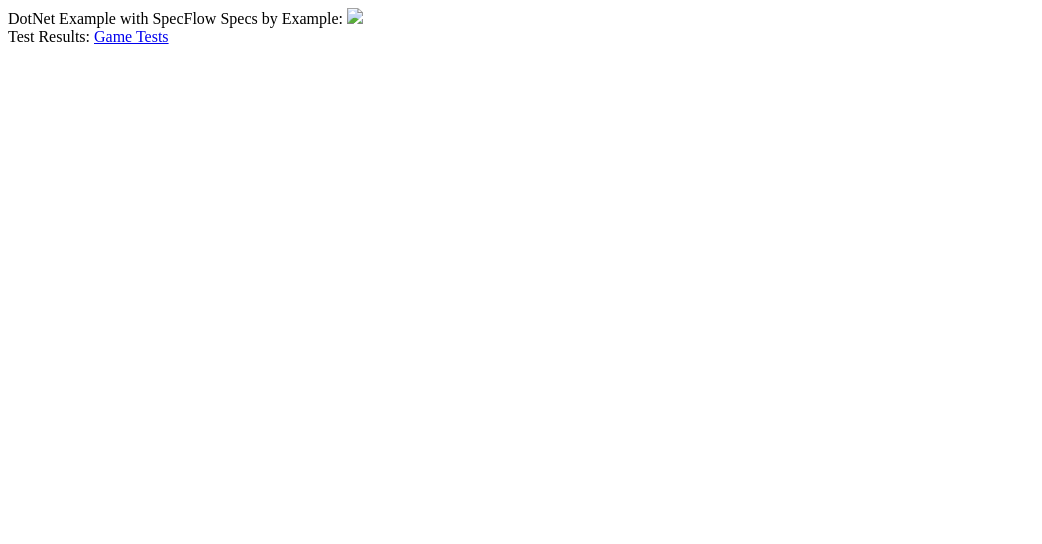
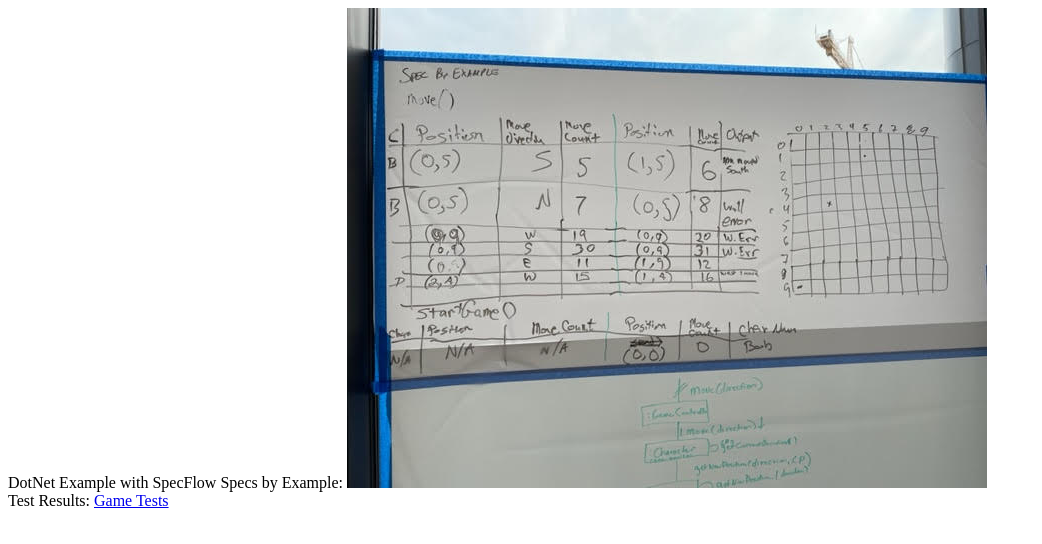
Before and after one commit to ronnelson/team-9-team-falcon-ecf5e303, a plain HTML site: page LevelUpGame.Tests/resources/index.html in a window 1280 px wide. Shown: the whole page, without its empty margins (0-1042 px from the left). Drawn offline with Linux system fonts and the light colour scheme; the site is published under a folder, as on GitHub Pages, so addresses that start at the root find nothing.

Commit message:
Fix again

```diff
--- a/LevelUpGame.Tests/resources/index.html
+++ b/LevelUpGame.Tests/resources/index.html
@@ -1,7 +1,7 @@
 <html>
     <head>DotNet Example with SpecFlow</head>
     <body>
-        Specs by Example: <img src="/Spec By Example.jpg"> <br>
+        Specs by Example: <img src="Spec By Example.jpg"> <br>
         Test Results: <a href="./TestOutput.html">Game Tests</a>
     </body>
 </html>
```
